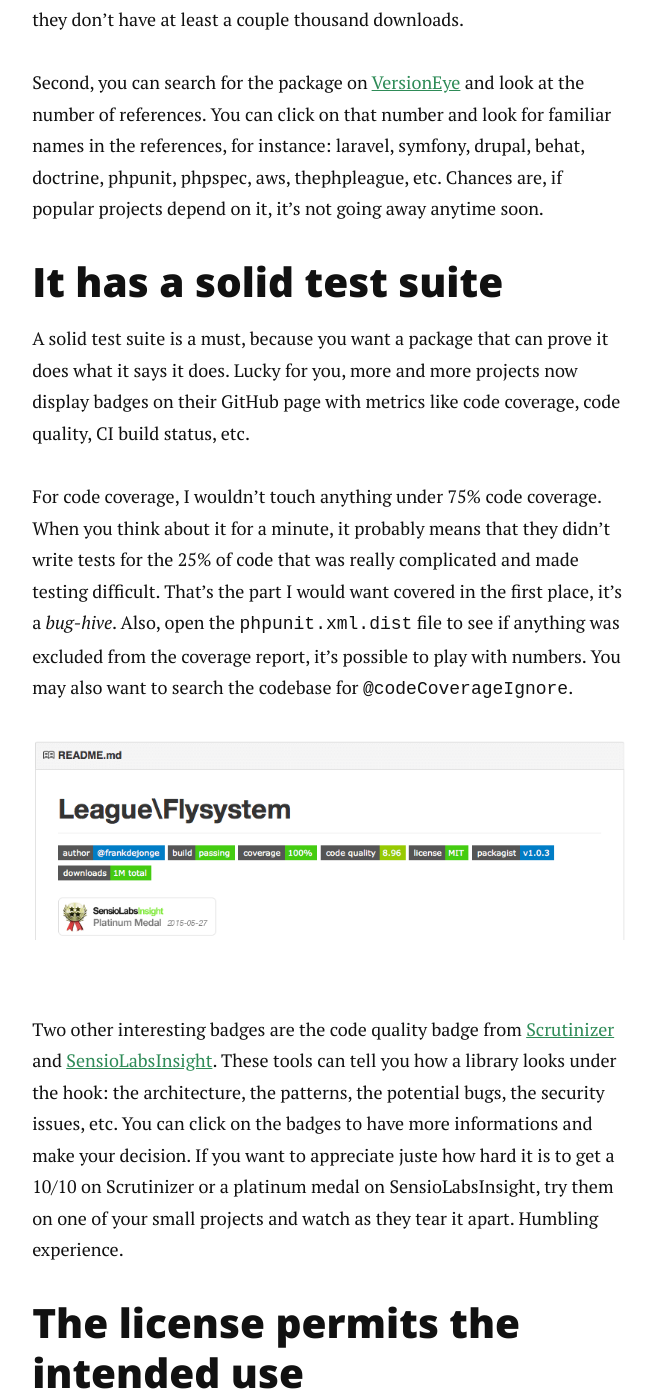
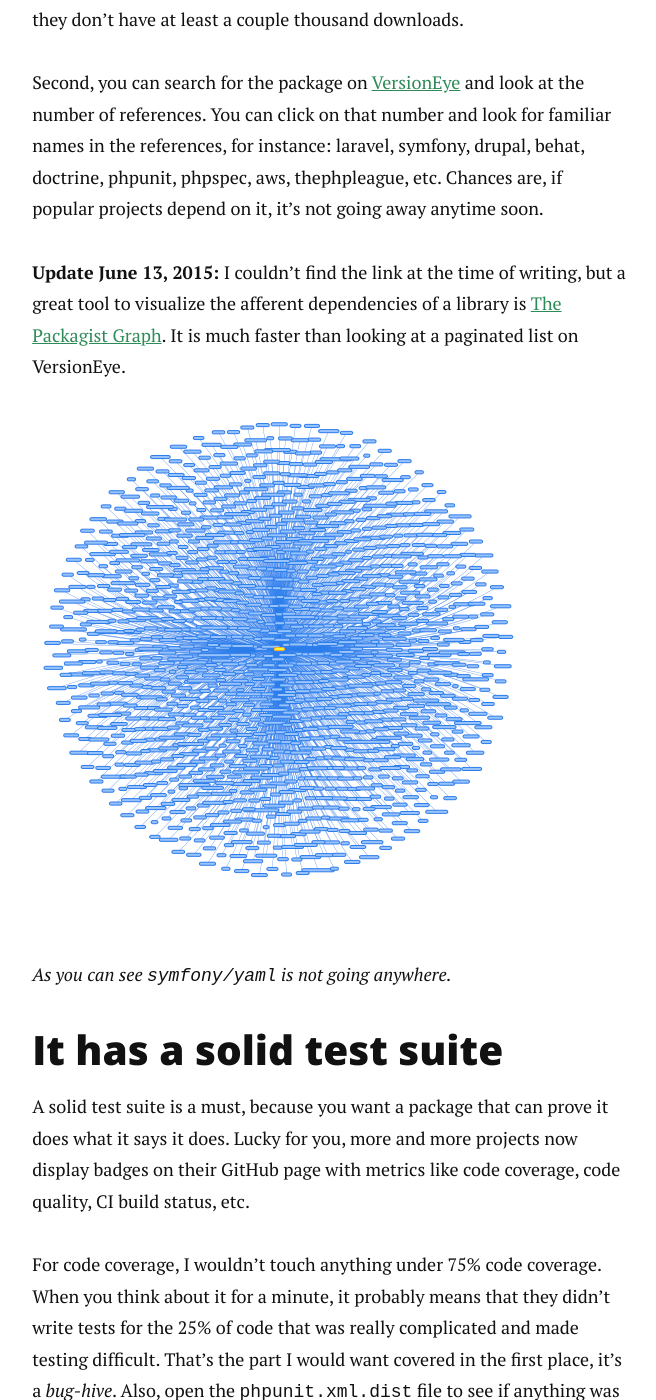
Before and after one commit to marcaube/marcaube.github.io, a Jekyll site: the page built from _posts/2015-06-01-choosing-dependencies.md, in a window 1280 px wide and 1400 px high, scrolled down 6408 px. Shown: the whole window, without its empty margins (310-966 px from the left). Built offline with Jekyll 4.4.1, drawn with Linux system fonts in a browser that asks for light colours; nearby versions of some CDN libraries; Markdown is read by kramdown in place of the engine named in the settings; comment, search, counter and statistics services are not loaded.

Commit message:
Update "Choosing your project's dependencies" with a link to Packagist Graph

```diff
--- a/_posts/2015-06-01-choosing-dependencies.md
+++ b/_posts/2015-06-01-choosing-dependencies.md
@@ -110,6 +110,12 @@
 
 Second, you can search for the package on [VersionEye](https://www.versioneye.com/search?q=symfony%2Fyaml) and look at the number of references. You can click on that number and look for familiar names in the references, for instance: laravel, symfony, drupal, behat, doctrine, phpunit, phpspec, aws, thephpleague, etc. Chances are, if popular projects depend on it, it's not going away anytime soon.
 
+**Update June 13, 2015:** I couldn't find the link at the time of writing, but a great tool to visualize the afferent dependencies of a library is [The Packagist Graph](http://packagist.graphstory.com/). It is much faster than looking at a paginated list on VersionEye.
+
+[![symfony/yaml afferent dependencies](/assets/posts/2015-06-01-choosing-dependencies/afferent-dependency-graph.png)](http://packagist.graphstory.com/requires-package?required-package=symfony%2Fyaml&required-type=REQUIRES)
+
+*As you can see `symfony/yaml` is not going anywhere.*
+
 
 ## It has a solid test suite
 
```
Also changed, not shown: assets/posts/2015-06-01-choosing-dependencies/afferent-dependency-graph.png (added).
